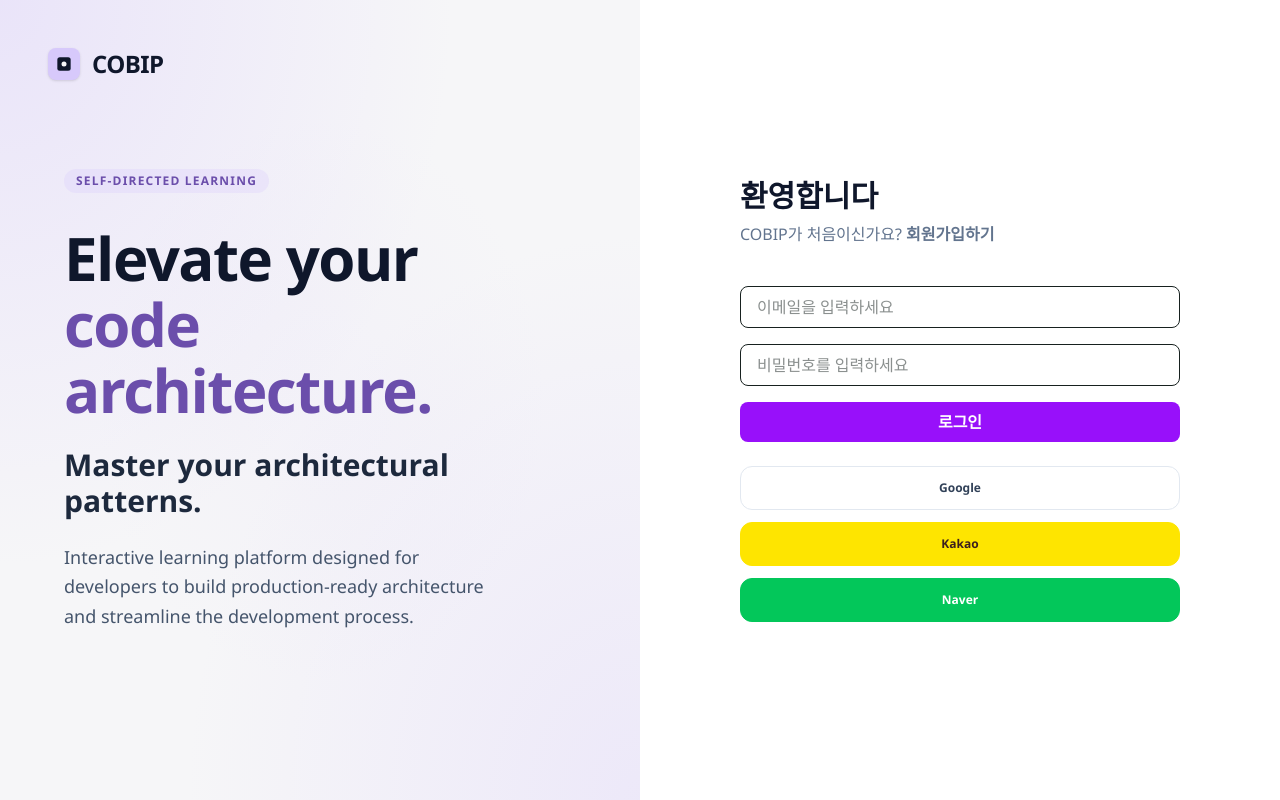
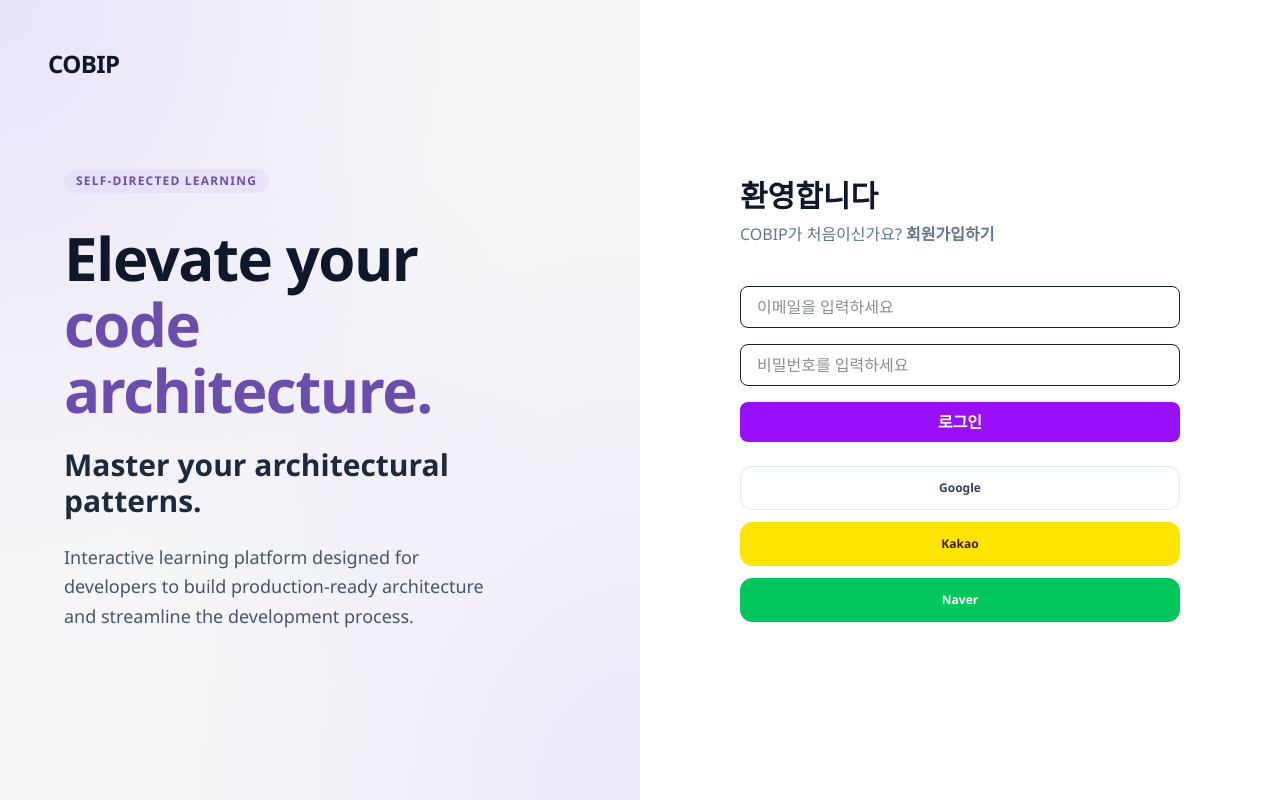
Before and after one commit to COBIP/COBIP_FE, a Next.js app: page /login in a window 1280 px wide. Built offline with nearby package versions, Linux system fonts and the light colour scheme; no server answers.

Commit message:
🔥  remove: 로그인 페이지 로고 이미지 삭제
로그인 페이지 로고 옆 이미지 삭제

```diff
--- a/src/features/auth/components/LeftPage.tsx
+++ b/src/features/auth/components/LeftPage.tsx
@@ -5,12 +5,6 @@ export default function LoginHero() {
         <div>
             {/* ✨ 2. 최상단 div를 Link로 변경하고 href="/" 추가 */}
             <Link href="/main-home" className="absolute top-12 left-12 flex items-center gap-3 cursor-pointer hover:opacity-80 transition">
-                <div className="w-8 h-8 bg-[#D7C9FB] rounded-lg flex items-center justify-center text-slate-900 shadow-sm">
-                    <svg className="w-5 h-5" fill="none" viewBox="0 0 24 24" xmlns="http://www.w3.org/2000/svg">
-                        <rect fill="currentColor" height="16" rx="3" width="16" x="4" y="4"></rect>
-                        <circle cx="12" cy="12" fill="#f6f6f8" r="3"></circle>
-                    </svg>
-                </div>
                 <h2 className="text-slate-900 text-2xl font-bold tracking-tight">COBIP</h2>
             </Link>
 
```
